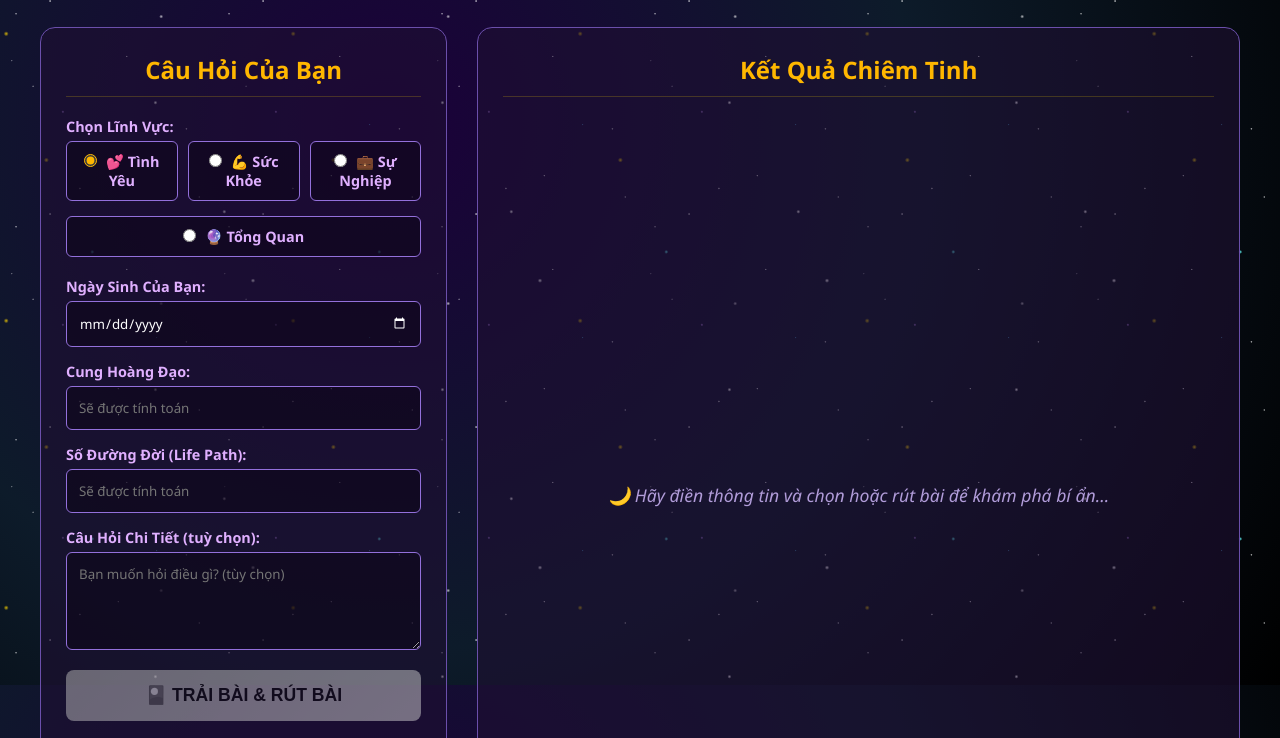
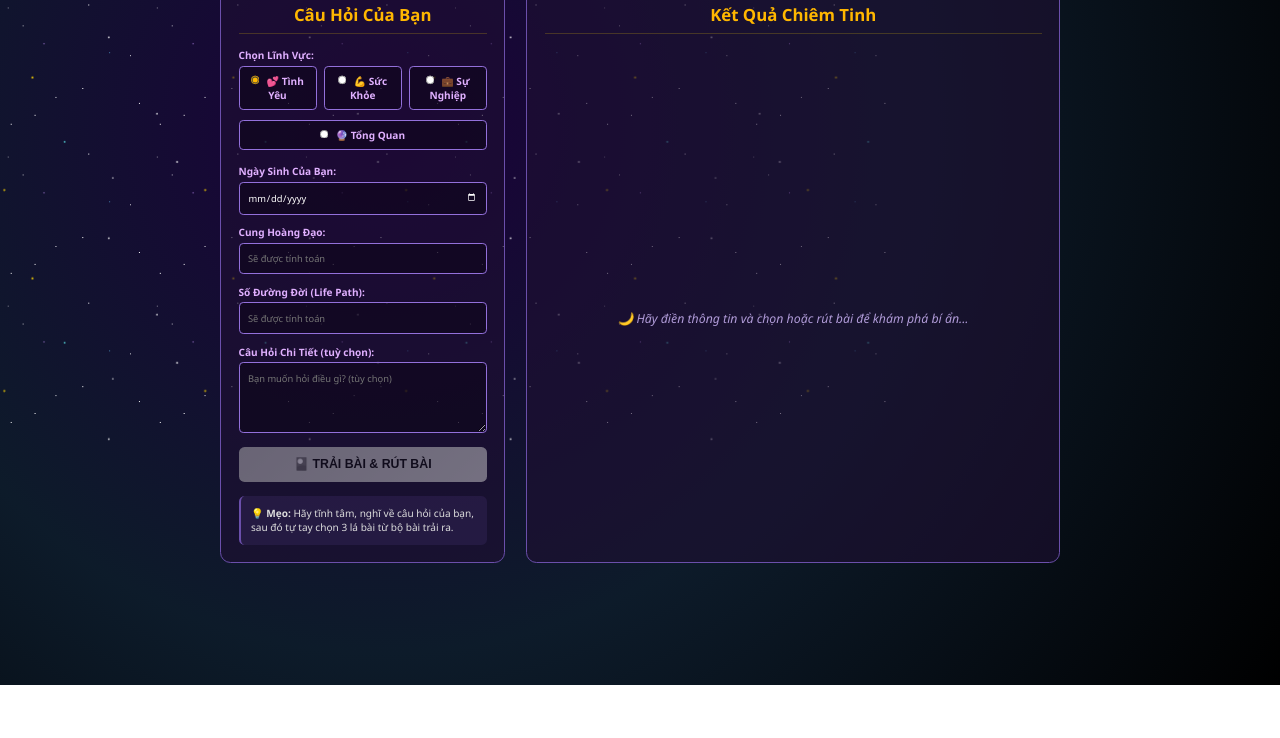
Before and after one commit to 2513604-source/tarot-agentic-app, a website: page index.html in a window 1280 px wide. Shown: the part 115-853 px from the top of the page. After the commit the page ends 800 px from the top, so only its background shows below. Drawn offline with Linux system fonts and the light colour scheme.

Commit message:
Chỉnh scale md

```diff
--- a/style.css
+++ b/style.css
@@ -192,3 +192,35 @@ input[type="date"]::-webkit-calendar-picker-indicator { filter: invert(1); }
     50% { transform: scale(1.1) rotateY(90deg); }
     100% { transform: scale(1) rotateY(0deg); }
 }
+/* ==========================================
+   TÀ THUẬT 1: ÉP THU NHỎ 80% CHO ĐIỆN THOẠI & TABLET
+   (Áp dụng cho màn hình nhỏ hơn 1024px)
+   ========================================== */
+@media screen and (max-width: 1023px) {
+    body {
+        zoom: 0.85;
+
+        /* Dành riêng cho trình duyệt Firefox */
+        -moz-transform: scale(0.85);
+        -moz-transform-origin: top center;
+    }
+}
+
+/* ==========================================
+   TÀ THUẬT 2: ÉP THU NHỎ 70% CHO LAPTOP/PC
+   (Áp dụng cho màn hình từ 1024px trở lên)
+   ========================================== */
+@media screen and (min-width: 1024px) {
+    body {
+        zoom: 0.7;
+
+        /* Dành riêng cho trình duyệt Firefox */
+        -moz-transform: scale(0.7);
+        -moz-transform-origin: top center;
+    }
+
+    /* Ép khung web nằm ngay giữa màn hình cho đẹp */
+    .container {
+        margin: 0 auto;
+    }
+}
```
